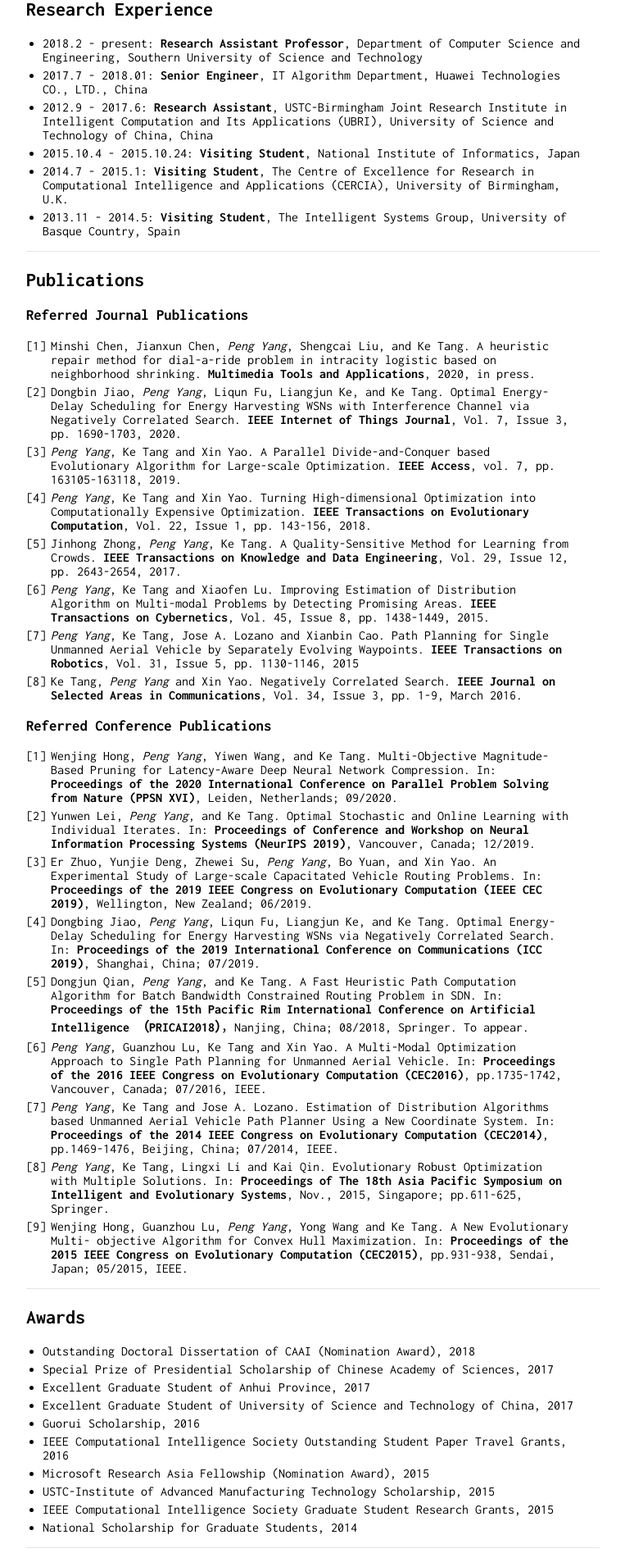
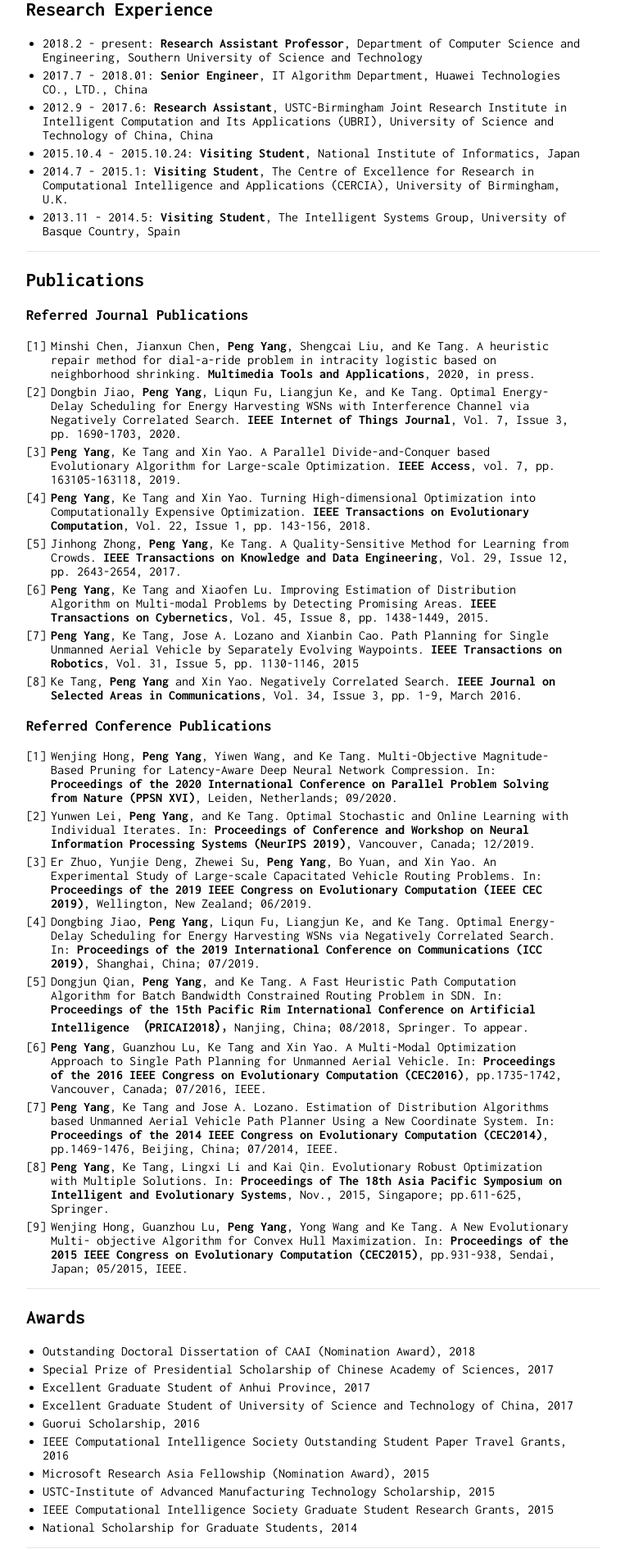
Before and after one commit to trevor104178381/trevor104178381.github.io, a Jekyll site: the page built from index.md, in a window 1280 px wide. Shown: the part 629-2540 px from the top of the page at 82% size, without its empty margins (258-1021 px from the left). Built offline with Jekyll 4.4.1, drawn with Linux system fonts in a browser that asks for light colours.

Commit message:
Add files via upload

```diff
--- a/index.md
+++ b/index.md
@@ -42,25 +42,25 @@
 
 ## Publications
 ### Referred Journal Publications
-1. Minshi Chen, Jianxun Chen, *Peng Yang*, Shengcai Liu, and Ke Tang. A heuristic repair method for dial-a-ride problem in intracity logistic based on neighborhood shrinking. **Multimedia Tools and Applications**, 2020, in press.
-2. Dongbin Jiao, *Peng Yang*, Liqun Fu, Liangjun Ke, and Ke Tang. Optimal Energy-Delay Scheduling for Energy Harvesting WSNs with Interference Channel via Negatively Correlated Search. **IEEE Internet of Things Journal**, Vol. 7, Issue 3, pp. 1690-1703, 2020.
-3. *Peng Yang*, Ke Tang and Xin Yao. A Parallel Divide-and-Conquer based Evolutionary Algorithm for Large-scale Optimization. **IEEE Access**, vol. 7, pp. 163105-163118, 2019.
-4. *Peng Yang*, Ke Tang and Xin Yao. Turning High-dimensional Optimization into Computationally Expensive Optimization. **IEEE Transactions on Evolutionary Computation**, Vol. 22, Issue 1, pp. 143-156, 2018.
-5. Jinhong Zhong, *Peng Yang*, Ke Tang. A Quality-Sensitive Method for Learning from Crowds. **IEEE Transactions on Knowledge and Data Engineering**, Vol. 29, Issue 12, pp. 2643-2654, 2017.
-6. *Peng Yang*, Ke Tang and Xiaofen Lu. Improving Estimation of Distribution Algorithm on Multi-modal Problems by Detecting Promising Areas. **IEEE Transactions on Cybernetics**, Vol. 45, Issue 8, pp. 1438-1449, 2015.
-7. *Peng Yang*, Ke Tang, Jose A. Lozano and Xianbin Cao. Path Planning for Single Unmanned Aerial Vehicle by Separately Evolving Waypoints. **IEEE Transactions on Robotics**, Vol. 31, Issue 5, pp. 1130-1146, 2015
-8. Ke Tang, *Peng Yang* and Xin Yao. Negatively Correlated Search. **IEEE Journal on Selected Areas in Communications**, Vol. 34, Issue 3, pp. 1-9, March 2016.
+1. Minshi Chen, Jianxun Chen, **Peng Yang**, Shengcai Liu, and Ke Tang. A heuristic repair method for dial-a-ride problem in intracity logistic based on neighborhood shrinking. **Multimedia Tools and Applications**, 2020, in press.
+2. Dongbin Jiao, **Peng Yang**, Liqun Fu, Liangjun Ke, and Ke Tang. Optimal Energy-Delay Scheduling for Energy Harvesting WSNs with Interference Channel via Negatively Correlated Search. **IEEE Internet of Things Journal**, Vol. 7, Issue 3, pp. 1690-1703, 2020.
+3. **Peng Yang**, Ke Tang and Xin Yao. A Parallel Divide-and-Conquer based Evolutionary Algorithm for Large-scale Optimization. **IEEE Access**, vol. 7, pp. 163105-163118, 2019.
+4. **Peng Yang**, Ke Tang and Xin Yao. Turning High-dimensional Optimization into Computationally Expensive Optimization. **IEEE Transactions on Evolutionary Computation**, Vol. 22, Issue 1, pp. 143-156, 2018.
+5. Jinhong Zhong, **Peng Yang**, Ke Tang. A Quality-Sensitive Method for Learning from Crowds. **IEEE Transactions on Knowledge and Data Engineering**, Vol. 29, Issue 12, pp. 2643-2654, 2017.
+6. **Peng Yang**, Ke Tang and Xiaofen Lu. Improving Estimation of Distribution Algorithm on Multi-modal Problems by Detecting Promising Areas. **IEEE Transactions on Cybernetics**, Vol. 45, Issue 8, pp. 1438-1449, 2015.
+7. **Peng Yang**, Ke Tang, Jose A. Lozano and Xianbin Cao. Path Planning for Single Unmanned Aerial Vehicle by Separately Evolving Waypoints. **IEEE Transactions on Robotics**, Vol. 31, Issue 5, pp. 1130-1146, 2015
+8. Ke Tang, **Peng Yang** and Xin Yao. Negatively Correlated Search. **IEEE Journal on Selected Areas in Communications**, Vol. 34, Issue 3, pp. 1-9, March 2016.
 
 ### Referred Conference Publications
-1. Wenjing Hong, *Peng Yang*, Yiwen Wang, and Ke Tang. Multi-Objective Magnitude-Based Pruning for Latency-Aware Deep Neural Network Compression. In: **Proceedings of the 2020 International Conference on Parallel Problem Solving from Nature (PPSN XVI)**, Leiden, Netherlands; 09/2020.
-2. Yunwen Lei, *Peng Yang*, and Ke Tang. Optimal Stochastic and Online Learning with Individual Iterates. In: **Proceedings of Conference and Workshop on Neural Information Processing Systems (NeurIPS 2019)**, Vancouver, Canada; 12/2019.
-3. Er Zhuo, Yunjie Deng, Zhewei Su, *Peng Yang*, Bo Yuan, and Xin Yao. An Experimental Study of Large-scale Capacitated Vehicle Routing Problems. In: **Proceedings of the 2019 IEEE Congress on Evolutionary Computation (IEEE CEC 2019)**, Wellington, New Zealand; 06/2019.
-4. Dongbing Jiao, *Peng Yang*, Liqun Fu, Liangjun Ke, and Ke Tang. Optimal Energy-Delay Scheduling for Energy Harvesting WSNs via Negatively Correlated Search. In: **Proceedings of the 2019 International Conference on Communications (ICC 2019)**, Shanghai, China; 07/2019.
-5. Dongjun Qian, *Peng Yang*, and Ke Tang. A Fast Heuristic Path Computation Algorithm for Batch Bandwidth Constrained Routing Problem in SDN. In: **Proceedings of the 15th Pacific Rim International Conference on Artificial Intelligence （PRICAI2018）**，Nanjing, China; 08/2018, Springer. To appear.
-6. *Peng Yang*, Guanzhou Lu, Ke Tang and Xin Yao. A Multi-Modal Optimization Approach to Single Path Planning for Unmanned Aerial Vehicle. In: **Proceedings of the 2016 IEEE Congress on Evolutionary Computation (CEC2016)**, pp.1735-1742, Vancouver, Canada; 07/2016, IEEE.
-7. *Peng Yang*, Ke Tang and Jose A. Lozano. Estimation of Distribution Algorithms based Unmanned Aerial Vehicle Path Planner Using a New Coordinate System. In: **Proceedings of the 2014 IEEE Congress on Evolutionary Computation (CEC2014)**, pp.1469-1476, Beijing, China; 07/2014, IEEE.
-8. *Peng Yang*, Ke Tang, Lingxi Li and Kai Qin. Evolutionary Robust Optimization with Multiple Solutions. In: **Proceedings of The 18th Asia Pacific Symposium on Intelligent and Evolutionary Systems**, Nov., 2015, Singapore; pp.611-625, Springer.
-9. Wenjing Hong, Guanzhou Lu, *Peng Yang*, Yong Wang and Ke Tang. A New Evolutionary Multi- objective Algorithm for Convex Hull Maximization. In: **Proceedings of the 2015 IEEE Congress on Evolutionary Computation (CEC2015)**, pp.931-938, Sendai, Japan; 05/2015, IEEE.
+1. Wenjing Hong, **Peng Yang**, Yiwen Wang, and Ke Tang. Multi-Objective Magnitude-Based Pruning for Latency-Aware Deep Neural Network Compression. In: **Proceedings of the 2020 International Conference on Parallel Problem Solving from Nature (PPSN XVI)**, Leiden, Netherlands; 09/2020.
+2. Yunwen Lei, **Peng Yang**, and Ke Tang. Optimal Stochastic and Online Learning with Individual Iterates. In: **Proceedings of Conference and Workshop on Neural Information Processing Systems (NeurIPS 2019)**, Vancouver, Canada; 12/2019.
+3. Er Zhuo, Yunjie Deng, Zhewei Su, **Peng Yang**, Bo Yuan, and Xin Yao. An Experimental Study of Large-scale Capacitated Vehicle Routing Problems. In: **Proceedings of the 2019 IEEE Congress on Evolutionary Computation (IEEE CEC 2019)**, Wellington, New Zealand; 06/2019.
+4. Dongbing Jiao, **Peng Yang**, Liqun Fu, Liangjun Ke, and Ke Tang. Optimal Energy-Delay Scheduling for Energy Harvesting WSNs via Negatively Correlated Search. In: **Proceedings of the 2019 International Conference on Communications (ICC 2019)**, Shanghai, China; 07/2019.
+5. Dongjun Qian, **Peng Yang**, and Ke Tang. A Fast Heuristic Path Computation Algorithm for Batch Bandwidth Constrained Routing Problem in SDN. In: **Proceedings of the 15th Pacific Rim International Conference on Artificial Intelligence （PRICAI2018）**，Nanjing, China; 08/2018, Springer. To appear.
+6. **Peng Yang**, Guanzhou Lu, Ke Tang and Xin Yao. A Multi-Modal Optimization Approach to Single Path Planning for Unmanned Aerial Vehicle. In: **Proceedings of the 2016 IEEE Congress on Evolutionary Computation (CEC2016)**, pp.1735-1742, Vancouver, Canada; 07/2016, IEEE.
+7. **Peng Yang**, Ke Tang and Jose A. Lozano. Estimation of Distribution Algorithms based Unmanned Aerial Vehicle Path Planner Using a New Coordinate System. In: **Proceedings of the 2014 IEEE Congress on Evolutionary Computation (CEC2014)**, pp.1469-1476, Beijing, China; 07/2014, IEEE.
+8. **Peng Yang**, Ke Tang, Lingxi Li and Kai Qin. Evolutionary Robust Optimization with Multiple Solutions. In: **Proceedings of The 18th Asia Pacific Symposium on Intelligent and Evolutionary Systems**, Nov., 2015, Singapore; pp.611-625, Springer.
+9. Wenjing Hong, Guanzhou Lu, **Peng Yang**, Yong Wang and Ke Tang. A New Evolutionary Multi- objective Algorithm for Convex Hull Maximization. In: **Proceedings of the 2015 IEEE Congress on Evolutionary Computation (CEC2015)**, pp.931-938, Sendai, Japan; 05/2015, IEEE.
 
 ---
 
```
